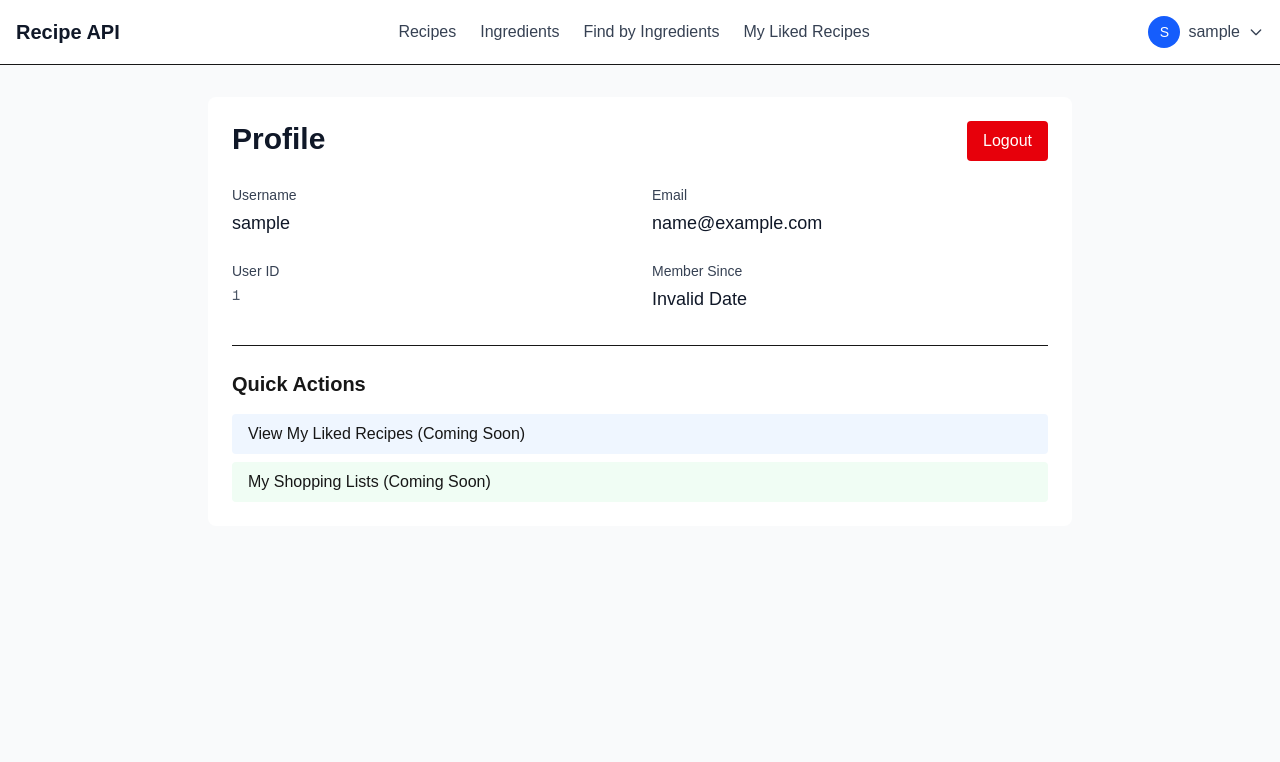
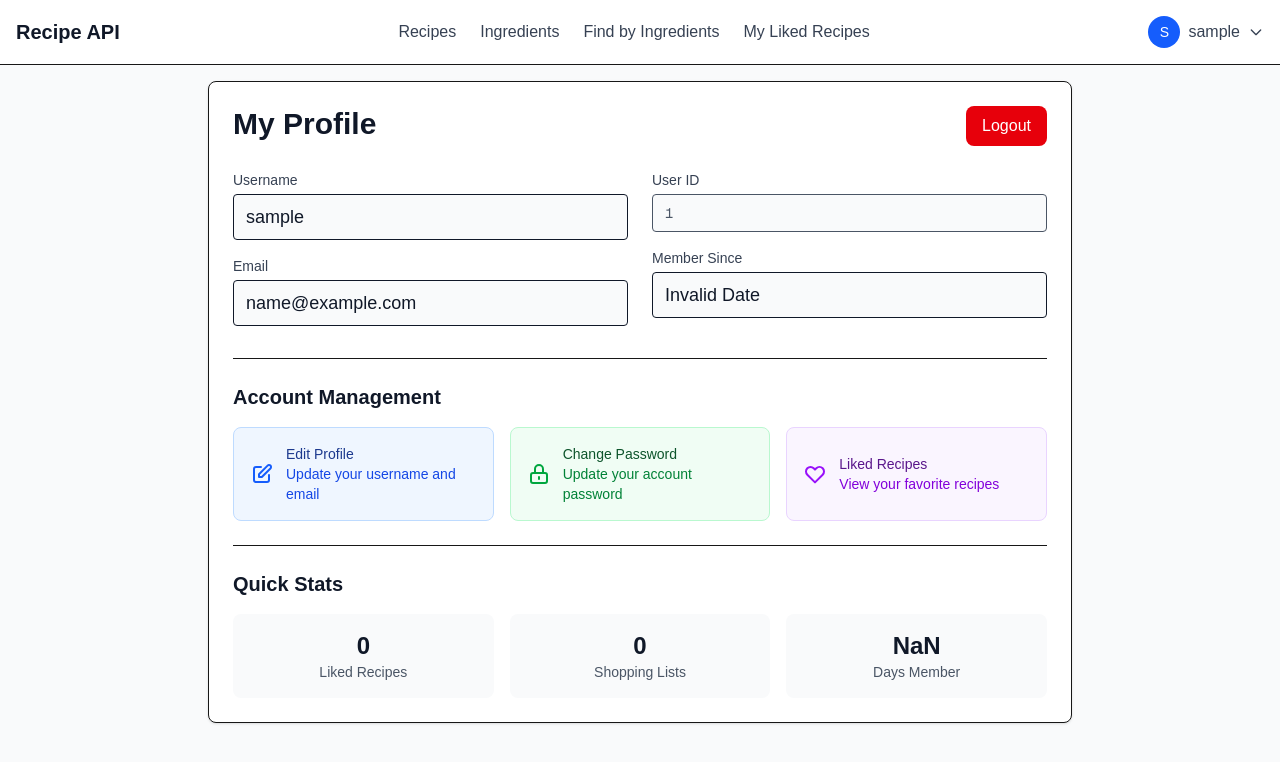
Before and after one commit to ngthecoder/go_web_api, a Next.js app in the folder frontend/: page /profile in a window 1280 px wide. Shown: the top 762 px of the page. Built offline with nearby package versions, Linux system fonts and the light colour scheme; sample sign-in values are in the browser's storage.

Commit message:
removed localstorage and used auth context

```diff
--- a/frontend/app/profile/page.tsx
+++ b/frontend/app/profile/page.tsx
@@ -1,94 +1,149 @@
-"use client"
+'use client';
 
-import { User } from "@/lib/types";
-import { useEffect, useState } from "react";
+import { useAuth } from '@/contexts/AuthContext';
+import ProtectedRoute from '@/components/ProtectedRoute';
+import Link from 'next/link';
 
 export default function ProfilePage() {
-    const [user, setUser] = useState<User | null>(null);
-    const [isLoading, setIsLoading] = useState(true);
-
-    useEffect(() => {
-        const userData = localStorage.getItem('user');
-        const token = localStorage.getItem('token');
-
-        if (userData && token) {
-            setUser(JSON.parse(userData));
-        }
-        setIsLoading(false);
-    }, []);
+  const { user, logout } = useAuth();
 
   const handleLogout = () => {
-        localStorage.removeItem('user');
-        localStorage.removeItem('token');
-        window.location.href = '/login';
+    logout();
   };
 
-    if (isLoading) {
-        return <div className="flex justify-center items-center min-h-screen">Loading...</div>;
-    }
-
-    if (!user) {
   return (
-            <div className="flex justify-center items-center min-h-screen">
-                <div className="text-center">
-                    <p className="mb-4">Please log in to view your profile</p>
-                    <a href="/login" className="text-blue-600 hover:underline">Go to Login</a>
-                </div>
-            </div>
-        );
-    }
-
-    return (
-        <div className="py-8">
-            <div className="max-w-4xl mx-auto px-4">
-                <div className="bg-white rounded-lg p-6">
+    <ProtectedRoute>
+      <div className="container mx-auto p-4 max-w-4xl">
+        <div className="bg-white rounded-lg shadow-sm border p-6">
           <div className="flex justify-between items-start mb-6">
-                        <h1 className="text-3xl font-bold text-gray-900">Profile</h1>
+            <h1 className="text-3xl font-bold text-gray-900">My Profile</h1>
             <button
               onClick={handleLogout}
-                            className="px-4 py-2 bg-red-600 text-white rounded hover:bg-red-700"
+              className="px-4 py-2 bg-red-600 text-white rounded-lg hover:bg-red-700 transition-colors"
             >
               Logout
             </button>
           </div>
 
-                    <div className="grid grid-cols-1 md:grid-cols-2 gap-6">
+          {user && (
+            <div className="grid grid-cols-1 md:grid-cols-2 gap-6 mb-8">
+              <div className="space-y-4">
                 <div>
-                            <label className="block text-sm font-medium text-gray-700">Username</label>
-                            <p className="mt-1 text-lg text-gray-900">{user.username}</p>
+                  <label className="block text-sm font-medium text-gray-700 mb-1">
+                    Username
+                  </label>
+                  <p className="text-lg text-gray-900 bg-gray-50 px-3 py-2 rounded border">
+                    {user.username}
+                  </p>
                 </div>
 
                 <div>
-                            <label className="block text-sm font-medium text-gray-700">Email</label>
-                            <p className="mt-1 text-lg text-gray-900">{user.email}</p>
-                        </div>
-
-                        <div>
-                            <label className="block text-sm font-medium text-gray-700">User ID</label>
-                            <p className="mt-1 text-sm text-gray-600 font-mono">{user.id}</p>
-                        </div>
-
-                        <div>
-                            <label className="block text-sm font-medium text-gray-700">Member Since</label>
-                            <p className="mt-1 text-lg text-gray-900">
-                                {new Date(user.created_at).toLocaleDateString()}
+                  <label className="block text-sm font-medium text-gray-700 mb-1">
+                    Email
+                  </label>
+                  <p className="text-lg text-gray-900 bg-gray-50 px-3 py-2 rounded border">
+                    {user.email}
                   </p>
                 </div>
               </div>
 
-                    <div className="mt-8 pt-6 border-t">
-                        <h2 className="text-xl font-semibold mb-4">Quick Actions</h2>
-                        <div className="space-y-2">
-                            <button className="block w-full text-left px-4 py-2 bg-blue-50 hover:bg-blue-100 rounded">
-                                View My Liked Recipes (Coming Soon)
-                            </button>
-                            <button className="block w-full text-left px-4 py-2 bg-green-50 hover:bg-green-100 rounded">
-                                My Shopping Lists (Coming Soon)
-                            </button>
+              <div className="space-y-4">
+                <div>
+                  <label className="block text-sm font-medium text-gray-700 mb-1">
+                    User ID
+                  </label>
+                  <p className="text-sm text-gray-600 font-mono bg-gray-50 px-3 py-2 rounded border break-all">
+                    {user.id}
+                  </p>
+                </div>
+
+                <div>
+                  <label className="block text-sm font-medium text-gray-700 mb-1">
+                    Member Since
+                  </label>
+                  <p className="text-lg text-gray-900 bg-gray-50 px-3 py-2 rounded border">
+                    {new Date(user.created_at).toLocaleDateString('en-US', {
+                      year: 'numeric',
+                      month: 'long',
+                      day: 'numeric'
+                    })}
+                  </p>
+                </div>
+              </div>
+            </div>
+          )}
+
+          <div className="border-t pt-6">
+            <h2 className="text-xl font-semibold mb-4 text-gray-900">Account Management</h2>
+            <div className="grid grid-cols-1 sm:grid-cols-2 lg:grid-cols-3 gap-4">
+              <Link
+                href="/profile/edit"
+                className="flex items-center p-4 bg-blue-50 hover:bg-blue-100 rounded-lg transition-colors border border-blue-200"
+              >
+                <div className="flex-shrink-0">
+                  <svg className="h-6 w-6 text-blue-600" fill="none" viewBox="0 0 24 24" stroke="currentColor">
+                    <path strokeLinecap="round" strokeLinejoin="round" strokeWidth={2} d="M11 5H6a2 2 0 00-2 2v11a2 2 0 002 2h11a2 2 0 002-2v-5m-1.414-9.414a2 2 0 112.828 2.828L11.828 15H9v-2.828l8.586-8.586z" />
+                  </svg>
+                </div>
+                <div className="ml-3">
+                  <h3 className="text-sm font-medium text-blue-900">Edit Profile</h3>
+                  <p className="text-sm text-blue-700">Update your username and email</p>
+                </div>
+              </Link>
+
+              <Link
+                href="/profile/change-password"
+                className="flex items-center p-4 bg-green-50 hover:bg-green-100 rounded-lg transition-colors border border-green-200"
+              >
+                <div className="flex-shrink-0">
+                  <svg className="h-6 w-6 text-green-600" fill="none" viewBox="0 0 24 24" stroke="currentColor">
+                    <path strokeLinecap="round" strokeLinejoin="round" strokeWidth={2} d="M12 15v2m-6 4h12a2 2 0 002-2v-6a2 2 0 00-2-2H6a2 2 0 00-2 2v6a2 2 0 002 2zm10-10V7a4 4 0 00-8 0v4h8z" />
+                  </svg>
+                </div>
+                <div className="ml-3">
+                  <h3 className="text-sm font-medium text-green-900">Change Password</h3>
+                  <p className="text-sm text-green-700">Update your account password</p>
+                </div>
+              </Link>
+
+              <Link
+                href="/liked-recipes"
+                className="flex items-center p-4 bg-purple-50 hover:bg-purple-100 rounded-lg transition-colors border border-purple-200"
+              >
+                <div className="flex-shrink-0">
+                  <svg className="h-6 w-6 text-purple-600" fill="none" viewBox="0 0 24 24" stroke="currentColor">
+                    <path strokeLinecap="round" strokeLinejoin="round" strokeWidth={2} d="M4.318 6.318a4.5 4.5 0 000 6.364L12 20.364l7.682-7.682a4.5 4.5 0 00-6.364-6.364L12 7.636l-1.318-1.318a4.5 4.5 0 00-6.364 0z" />
+                  </svg>
+                </div>
+                <div className="ml-3">
+                  <h3 className="text-sm font-medium text-purple-900">Liked Recipes</h3>
+                  <p className="text-sm text-purple-700">View your favorite recipes</p>
+                </div>
+              </Link>
+            </div>
+          </div>
+
+          <div className="border-t pt-6 mt-6">
+            <h2 className="text-xl font-semibold mb-4 text-gray-900">Quick Stats</h2>
+            <div className="grid grid-cols-1 sm:grid-cols-3 gap-4">
+              <div className="bg-gray-50 p-4 rounded-lg text-center">
+                <p className="text-2xl font-bold text-gray-900">0</p>
+                <p className="text-sm text-gray-600">Liked Recipes</p>
+              </div>
+              <div className="bg-gray-50 p-4 rounded-lg text-center">
+                <p className="text-2xl font-bold text-gray-900">0</p>
+                <p className="text-sm text-gray-600">Shopping Lists</p>
+              </div>
+              <div className="bg-gray-50 p-4 rounded-lg text-center">
+                <p className="text-2xl font-bold text-gray-900">
+                  {Math.floor((new Date().getTime() - new Date(user?.created_at || '').getTime()) / (1000 * 60 * 60 * 24))}
+                </p>
+                <p className="text-sm text-gray-600">Days Member</p>
               </div>
             </div>
           </div>
         </div>
       </div>
+    </ProtectedRoute>
   );
 }
```
Lines whose indentation alone changed are shown as unchanged.
